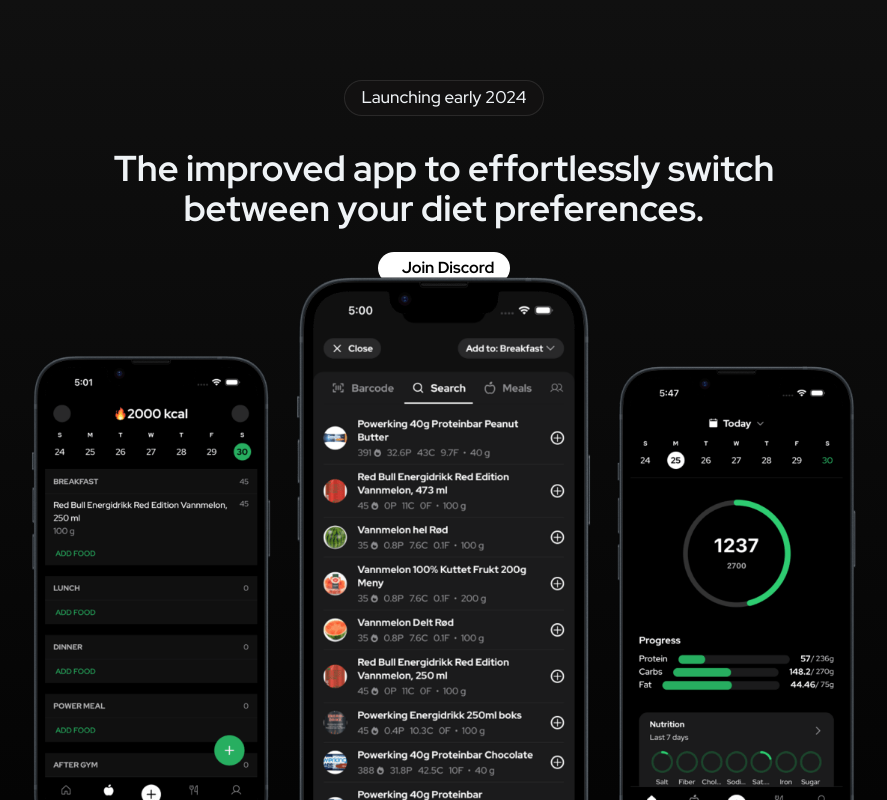
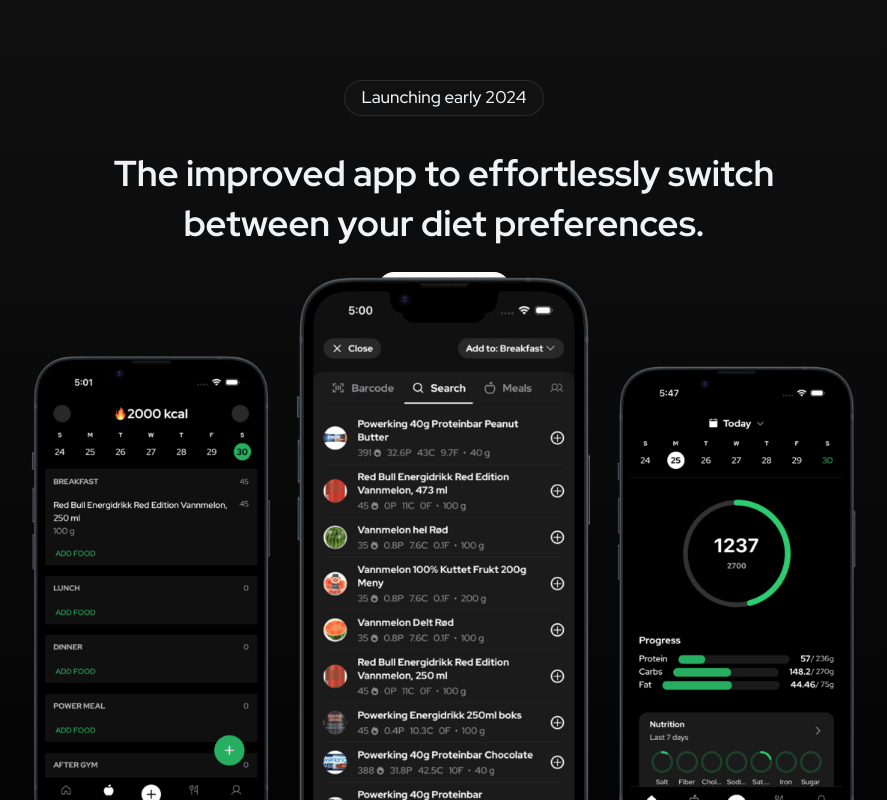
Before and after one commit to audn/gympal.com, a Next.js app: page / in a window 1280 px wide. Shown: the whole page, without its empty margins (196-1083 px from the left). Built offline with nearby package versions, Linux system fonts and the light colour scheme.

Commit message:
updated line height

```diff
--- a/src/pages/index.tsx
+++ b/src/pages/index.tsx
@@ -8,7 +8,7 @@
           <div className="px-4 py-1 border bg-[#121111] text-[17px] rounded-full inline-flex mb-8 border-white/10">
             Launching early 2024
           </div>
-          <h1 className="text-2xl md:text-4xl font-bold leading-[140%] ">
+          <h1 className="text-2xl md:text-4xl font-bold !leading-[140%]">
             The improved app to effortlessly switch between your diet
             preferences.
           </h1>
```
